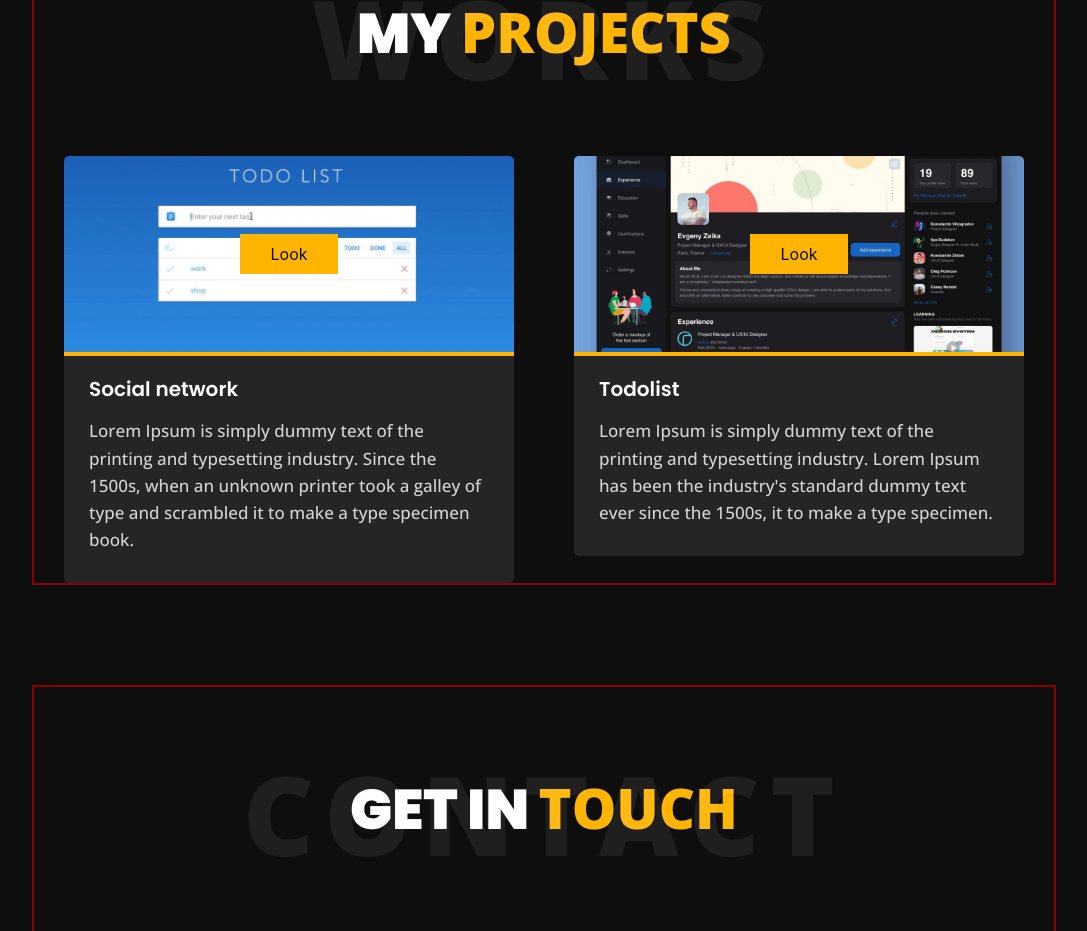
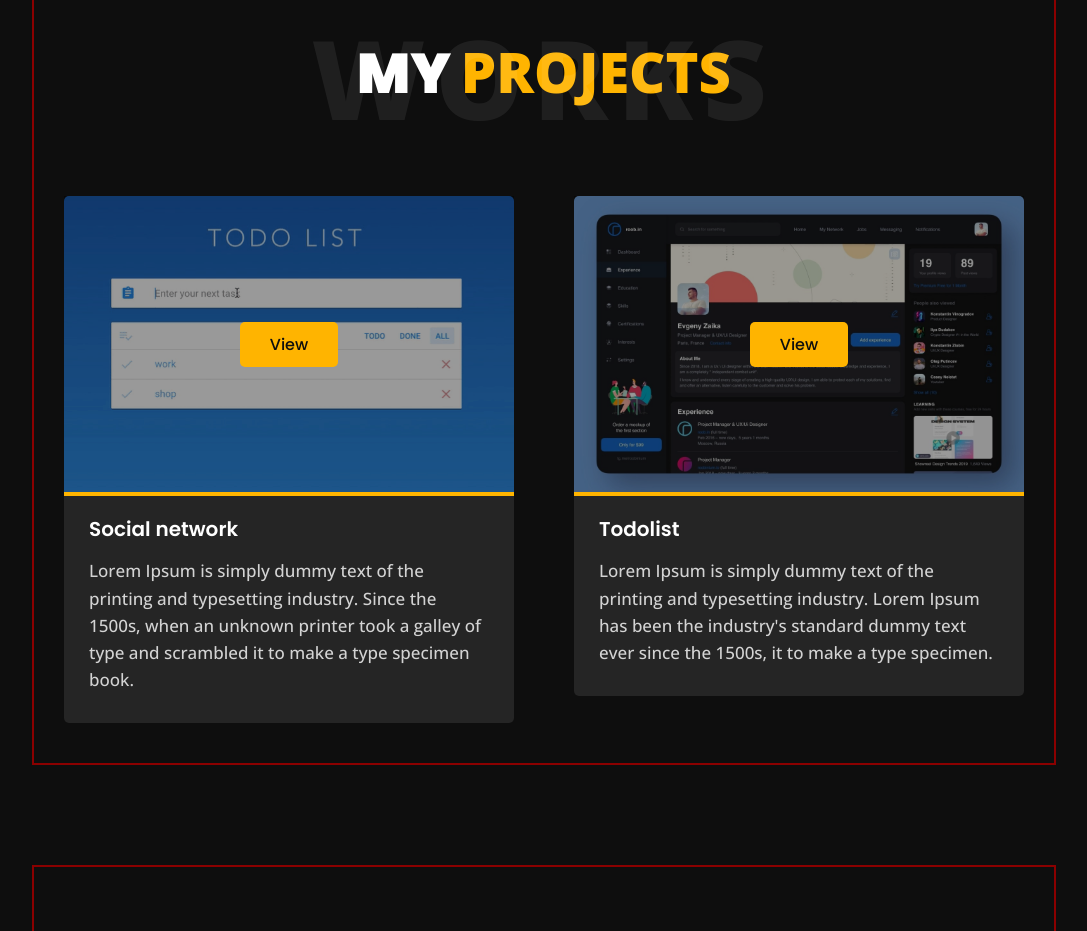
Before and after one commit to Dora-ApplePie/my_portfolio, a React (Create React App) app: page / in a window 1280 px wide. Shown: the part 1560-2491 px from the top of the page, without its empty margins (96-1183 px from the left). Built offline with nearby package versions, Linux system fonts and the light colour scheme.

Commit message:
create scss structure

```diff
--- a/package.json
+++ b/package.json
@@ -2,7 +2,7 @@
   "name": "my-app",
   "version": "0.1.0",
   "private": true,
-  "homepage":"https://Dora-ApplePie.github.io/my_portfolio",
+  "homepage": "https://Dora-ApplePie.github.io/my_portfolio",
   "dependencies": {
     "@testing-library/jest-dom": "^5.14.1",
     "@testing-library/react": "^12.0.0",
@@ -12,6 +12,7 @@
     "@types/react": "^17.0.20",
     "@types/react-dom": "^17.0.9",
     "gh-pages": "^3.2.3",
+    "node-sass": "^7.0.1",
     "react": "^18.0.0",
     "react-dom": "^18.0.0",
     "react-scripts": "5.0.0",
--- a/src/projects/Projects.module.css
+++ /dev/null
@@ -1,25 +0,0 @@
-.projectsBlock {
-    background-color: #0E0E0E;
-    padding: 100px 0;
-}
-
-.projectsContainer {
-    flex-direction: column;
-    justify-content: flex-start;
-    flex-wrap: nowrap;
-}
-
-
-.projects {
-    display: flex;
-    width: 100%;
-    flex-wrap: wrap;
-    justify-content: space-around;
-    align-items: flex-start;
-}
-
-@media screen and (max-width: 1132px) {
-    .projects {
-        justify-content: center;
-    }
-}
--- /dev/null
+++ b/src/projects/Projects.module.scss
@@ -0,0 +1,23 @@
+.projectsBlock {
+  background-color: #0E0E0E;
+  padding: 100px 0;
+
+  .projectsContainer {
+    flex-direction: column;
+    justify-content: flex-start;
+    flex-wrap: nowrap;
+
+    .projects {
+      display: flex;
+      width: 100%;
+      flex-wrap: wrap;
+      justify-content: space-around;
+      align-items: flex-start;
+      @media screen and (max-width: 1132px) {
+        .projects {
+          justify-content: center;
+        }
+      }
+    }
+  }
+}
--- a/src/projects/Projects.tsx
+++ b/src/projects/Projects.tsx
@@ -1,5 +1,5 @@
 import React from 'react';
-import style from './Projects.module.css';
+import style from './Projects.module.scss';
 import styleContainer from '../common/styles/container.module.css';
 import Project from "./project/Project";
 import Title from "../common/components/title/Title";
--- a/src/projects/project/Project.module.css
+++ /dev/null
@@ -1,51 +0,0 @@
-.project {
-    display: flex;
-    width: 450px;
-    flex-direction: column;
-}
-
-.imgContainer {
-    border-bottom: 4px solid #ffb400;
-    display: flex;
-    width: 100%;
-    height: 200px;
-    justify-content: center;
-    align-items: center;
-    background-size: cover;
-    background-position: center;
-    border-radius: 5px 5px 0 0;
-}
-
-.projectInfo {
-    padding: 20px 25px 25px;
-    background-color: #252525;
-    border-radius: 0 0 5px 5px;
-}
-
-a.button {
-    background-color: #ffb400;
-    text-decoration: none;
-    color: #0E0E0E;
-    padding: 10px 30px;
-}
-
-.ProjectTitle {
-    margin: 0 0 8px 0;
-    color: #fff;
-    cursor: pointer;
-    font-size: 20px;
-    font-weight: 600;
-    line-height: 26px;
-    font-family: 'Poppins', sans-serif;
-}
-
-.description {
-    margin: 15px 0 5px;
-    font-size: 17px;
-    font-weight: 500;
-    line-height: 1.6;
-    cursor: pointer;
-    line-height: 1.6;
-    color: hsla(0, 0%, 100%, .8);
-    font-family: 'Open Sans', sans-serif;
-}
--- /dev/null
+++ b/src/projects/project/Project.module.scss
@@ -0,0 +1,71 @@
+.project {
+  display: flex;
+  width: 450px;
+  flex-direction: column;
+  padding-bottom: 40px;
+
+  .imgContainer {
+    position: relative;
+    display: flex;
+    width: 100%;
+    height: 300px;
+    justify-content: center;
+    align-items: center;
+    background-size: cover;
+    background-position: center;
+    background-repeat: no-repeat;
+    border-bottom: 4px solid #ffb400;
+    border-radius: 5px 5px 0 0;
+
+    a.button {
+      position: relative;
+      border: none;
+      background-color: #ffb400;
+      text-decoration: none;
+      color: #0E0E0E;
+      padding: 10px 30px;
+      font-weight: 500;
+      line-height: 1.6;
+      z-index: 1;
+      border-radius: 5px;
+      font-family: 'Poppins', sans-serif;
+    }
+  }
+
+  .imgContainer::before {
+    position: absolute;
+    content: '';
+    background-color: black;
+    opacity: 0.4;
+    top: 0;
+    bottom: 0;
+    left: 0;
+    right: 0;
+  }
+
+  .projectInfo {
+    padding: 20px 25px 25px;
+    background-color: #252525;
+    border-radius: 0 0 5px 5px;
+
+    .ProjectTitle {
+      margin: 0 0 8px 0;
+      color: #fff;
+      cursor: pointer;
+      font-size: 20px;
+      font-weight: 600;
+      line-height: 26px;
+      font-family: 'Poppins', sans-serif;
+    }
+
+    .description {
+      margin: 15px 0 5px;
+      font-size: 17px;
+      font-weight: 500;
+      line-height: 1.6;
+      cursor: pointer;
+      color: hsla(0, 0%, 100%, .8);
+      font-family: 'Open Sans', sans-serif;
+    }
+  }
+}
--- a/src/projects/project/Project.tsx
+++ b/src/projects/project/Project.tsx
@@ -1,5 +1,5 @@
 import React from 'react';
-import style from './Project.module.css';
+import style from './Project.module.scss';
 
 type PropsType = {
     title: string
@@ -13,7 +13,7 @@ function Project(props: PropsType) {
     return (
         <div className={style.project}>
             <div className={style.imgContainer} style={props.style}>
-                <a href={"#"} className={style.button}>Look</a>
+                <a href={'#'} className={style.button}>View</a>
             </div>
             <div className={style.projectInfo}>
                 <h3 className={style.ProjectTitle}>{props.title}</h3>
--- a/src/skills/skill/Skill.module.css
+++ b/src/skills/skill/Skill.module.css
@@ -5,6 +5,7 @@
     align-items: center;
     text-align: center;
     background-color: greenyellow;
+    padding-bottom: 40px;
 }
 
 .icon {
@@ -15,5 +16,5 @@
 
 .description {
     border: 1px solid;
-    color: #0E0E0E;
+    color: #fff;
 }
```
Also changed, not shown: 1 other file (tests, documents, lock files or other folders).
